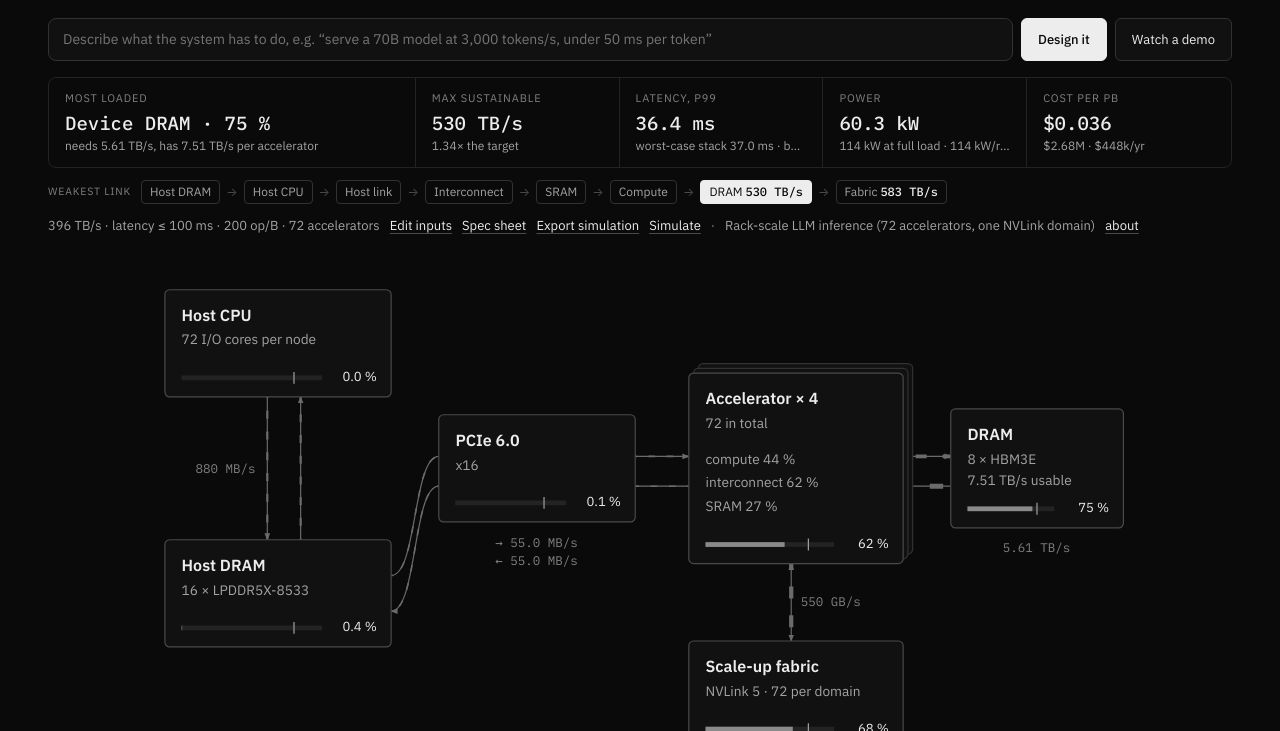
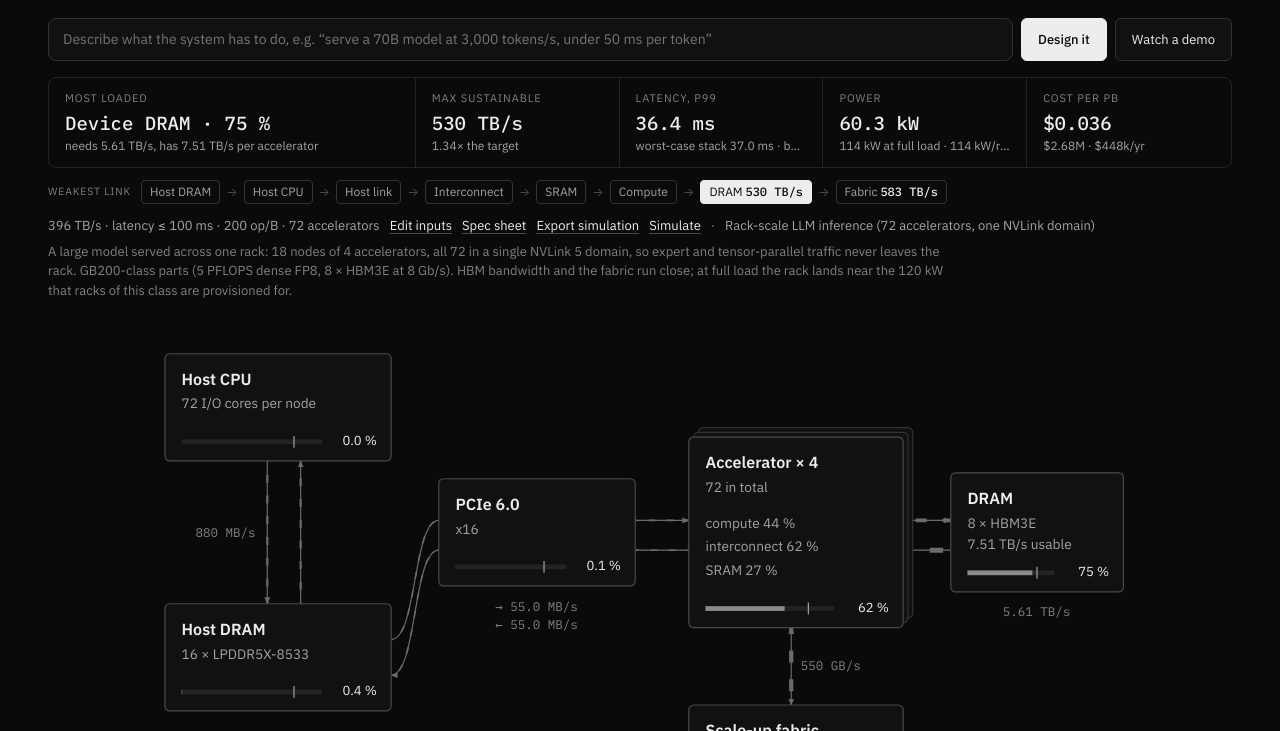
Before and after one commit to BrendanJamesLynskey/Data_Bottleneck_Explorer, a website: page index.html in a window 1280 px wide. Shown: the part 69-800 px from the top of the page. Drawn offline with Linux system fonts and the light colour scheme.

Commit message:
Keep the loaded example's description in view
The description under the requirements line was hidden behind an "about"
toggle. It now shows for as long as an example is loaded (marked modified
once its inputs change) and goes when the design is custom.

Co-Authored-By: Claude Opus 5.5 <noreply@anthropic.com>

```diff
--- a/index.html
+++ b/index.html
@@ -2486,7 +2486,6 @@ function tick(ts){
 /* =====================================================================
    SUMMARY
    ===================================================================== */
-let scenOpen = false;
 /* "how is this worked out": click a headline figure for its calculation, with this design's numbers in it */
 let whyKey = null;
 const whyAttr = k => `data-why="${k}" role="button" tabindex="0" aria-expanded="${whyKey===k}" aria-controls="why" title="How this is worked out"`;
@@ -2562,9 +2561,8 @@ function paintSummary(m){
   const p = PRESETS.find(x=>x.id===S.preset);
   const L = S.llm, lm = L.on ? `${esc(LLM_MODELS[L.model] ? LLM_MODELS[L.model].name : 'Custom LLM')} · ${fmtN(L.users)} users × ${L.tps} tok/s · ` : '';
   document.getElementById('reqLine').innerHTML = `<span>${lm}${fmtBps(S.T)} · latency ≤ ${fmtT(S.lat)} · ${sig(S.ops)} op/B · ${m.pre ? `${fmtN(tp.nA)} decode + ${fmtN(m.pre.tp.nA)} prefill accelerators (the diagram is the decode pool)` : tp.nA>1?fmtN(tp.nA)+' accelerators':'1 accelerator'}</span>
-    <button class="link" data-open="left">Edit inputs</button><button class="link" id="specBtn" title="A one-page summary to print or save as PDF">Spec sheet</button><button class="link" id="simExport" title="Download this design and the simulator (design.json and sim.py) to run on your own machine">Export simulation</button><button class="link" id="simJump" title="Run this design as a discrete-event simulation in the browser, on the Checks tab">Simulate</button>${p?`<span class="sep">·</span><span>${esc(p.name)}${S.mod?' <i>(modified)</i>':''}</span> <button class="link" id="scenMore">${scenOpen?'hide':'about'}</button>`:''}`;
-  document.getElementById('scen').innerHTML = p && scenOpen ? esc(p.d) : '';
-  const sm = document.getElementById('scenMore'); if(sm) sm.onclick = ()=>{ scenOpen = !scenOpen; paintSummary(M); };
+    <button class="link" data-open="left">Edit inputs</button><button class="link" id="specBtn" title="A one-page summary to print or save as PDF">Spec sheet</button><button class="link" id="simExport" title="Download this design and the simulator (design.json and sim.py) to run on your own machine">Export simulation</button><button class="link" id="simJump" title="Run this design as a discrete-event simulation in the browser, on the Checks tab">Simulate</button>${p?`<span class="sep">·</span><span>${esc(p.name)}${S.mod?' <i>(modified)</i>':''}</span>`:''}`;
+  document.getElementById('scen').innerHTML = p ? esc(p.d) : '';     // the example's description, for as long as it is loaded
   paintWhy(m); paintChain(m);
 }
 /* the throughput chain: every component on the data path with the rate it alone could sustain; the weakest link sets the system */
```
